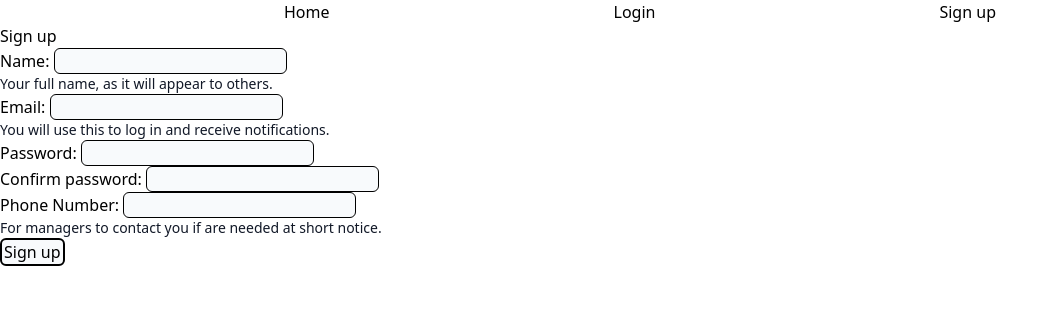
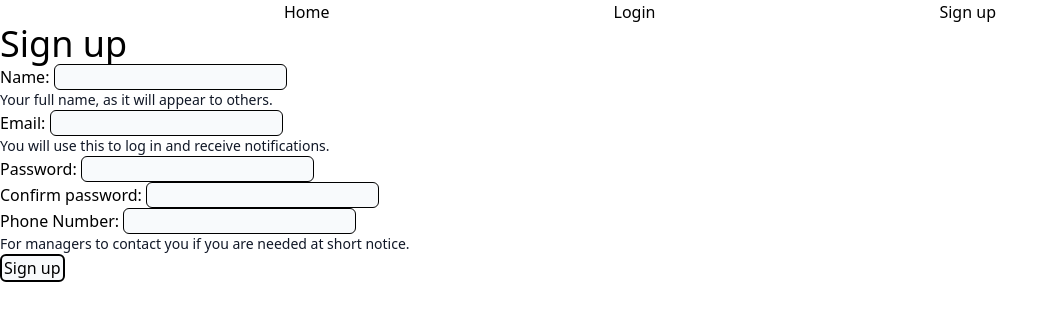
Before and after one commit to Sirderyl/Team-Project-and-Proffesionalism, a React (Vite) app in the folder Volunteering/: page /signup in a window 1280 px wide. Shown: the top 320 px of the page, without its empty margins (0-1059 px from the left). Built offline with nearby package versions, Linux system fonts and the light colour scheme.

Commit message:
Add some styling

```diff
--- a/Volunteering/src/index.css
+++ b/Volunteering/src/index.css
@@ -1,3 +1,11 @@
 @tailwind base;
 @tailwind components;
 @tailwind utilities;
+
+h1 {
+    @apply text-4xl;
+}
+
+h2 {
+    @apply text-2xl;
+}
--- a/Volunteering/src/pages/SignUp.jsx
+++ b/Volunteering/src/pages/SignUp.jsx
@@ -93,7 +93,7 @@ export default function SignUp({
                     type='tel'
                     value={phoneNumber}
                     setValue={setPhoneNumber}
-                    reason='For managers to contact you if are needed at short notice.'
+                    reason='For managers to contact you if you are needed at short notice.'
                     required
                 />
 
```
